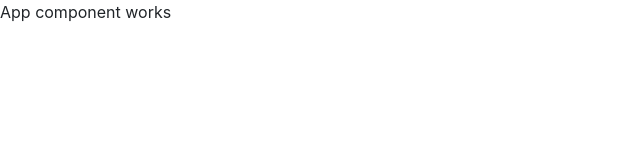
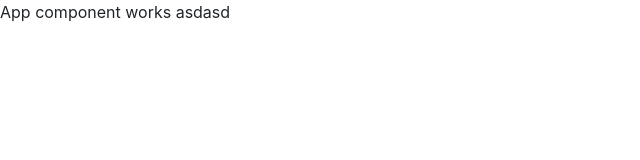
Before and after one commit to SerManish/dukan, an Angular app: page / in a window 1280 px wide. Shown: the top 160 px of the page, without its empty margins (0-640 px from the left). Built offline with nearby package versions, Linux system fonts and the light colour scheme.

Commit message:
first commit

```diff
--- a/src/app/app.component.html
+++ b/src/app/app.component.html
@@ -1 +1 @@
-<p>App component works</p>
+<p>App component works asdasd</p>
```
